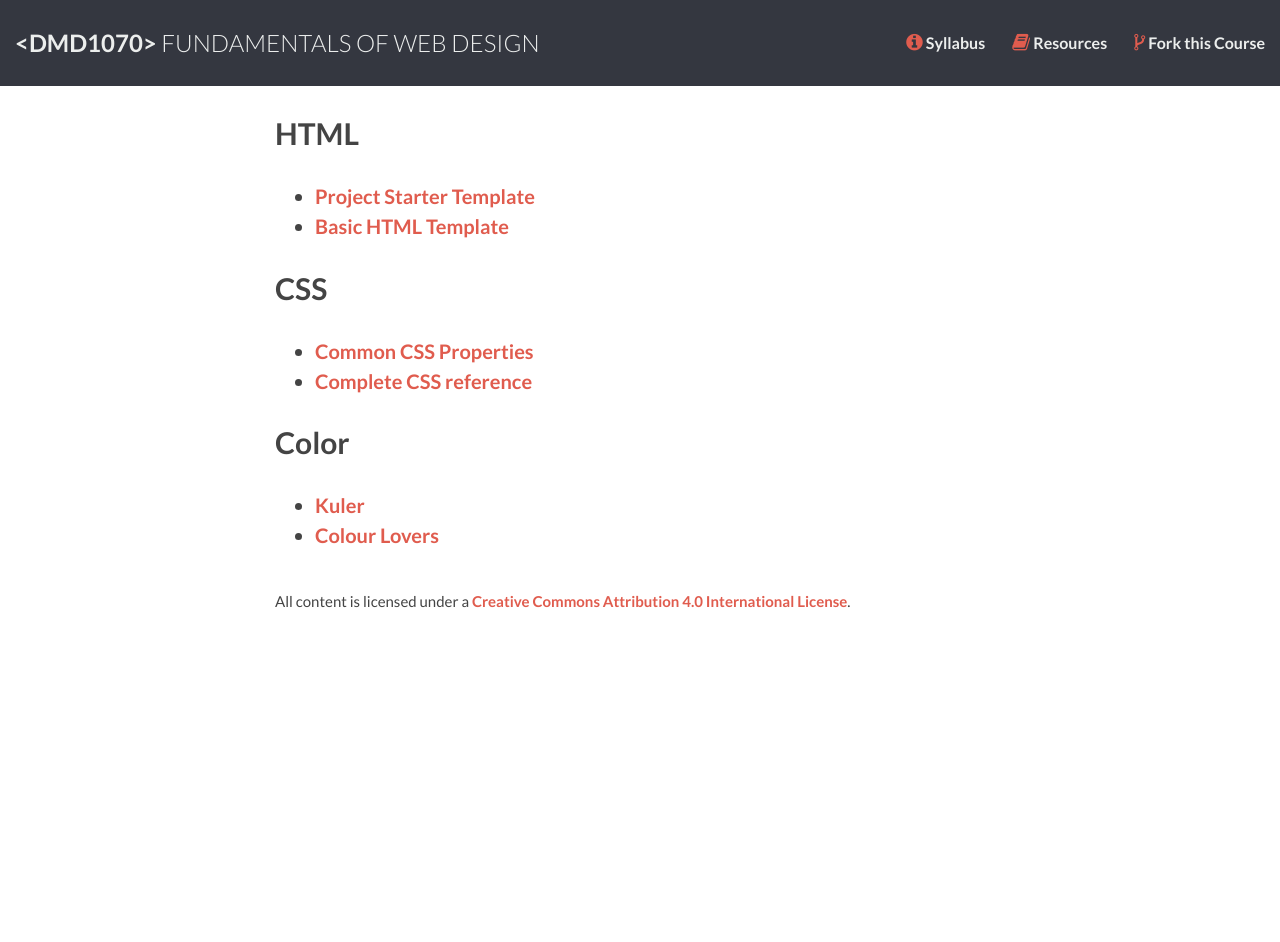
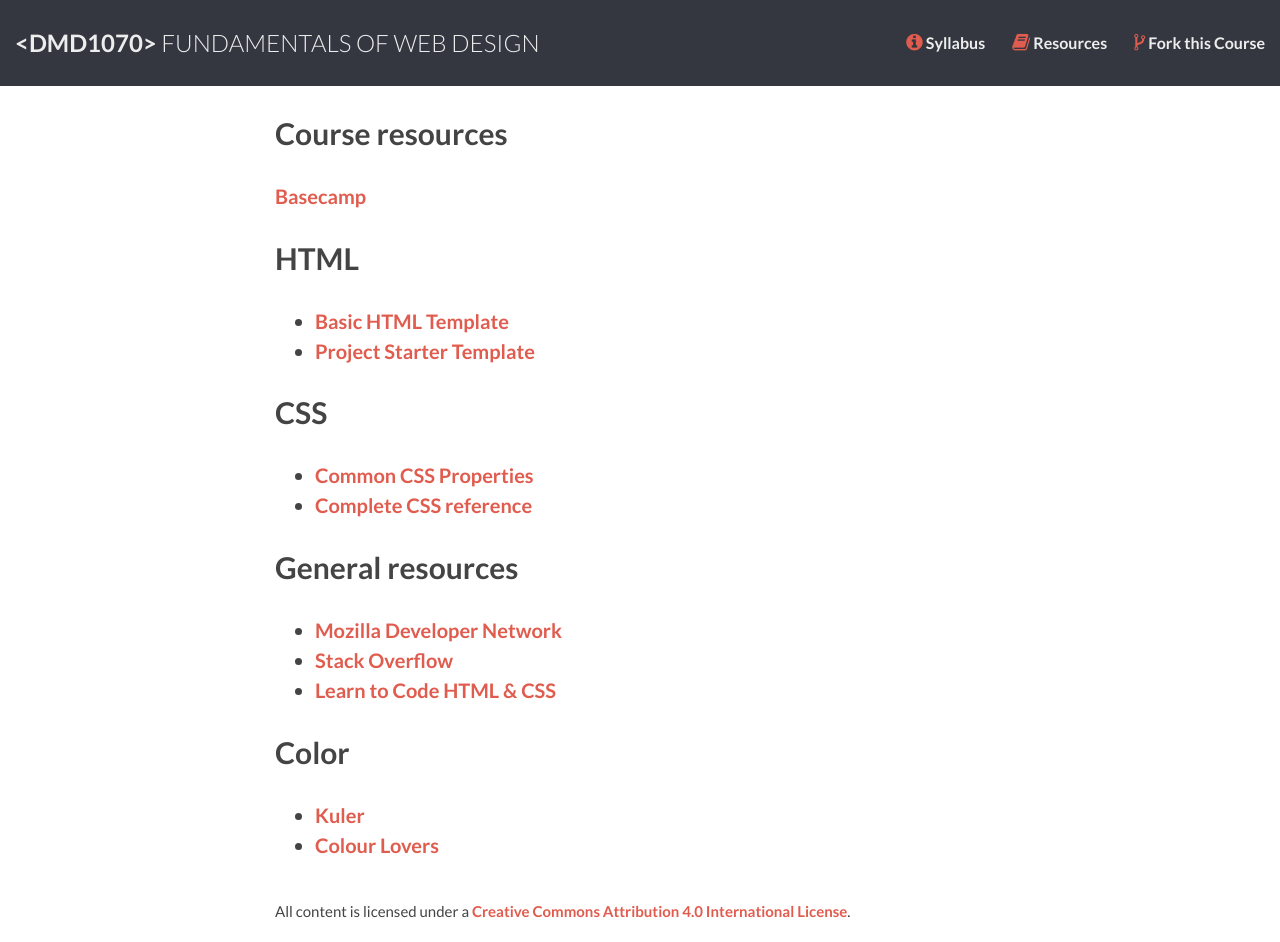
Before and after one commit to DMD1070/DMD1070.github.io, a Jekyll site: the page built from resources.md, in a window 1280 px wide. Built offline with Jekyll 4.4.1, drawn with Linux system fonts in a browser that asks for light colours; Markdown is read by kramdown in place of the engine named in the settings; before the commit the page ends 900 px from its top, so only the background shows below that.

Commit message:
update resources

```diff
--- a/resources.md
+++ b/resources.md
@@ -3,15 +3,26 @@ layout: default
 title: resources
 ---
 
+## Course resources
+
+[Basecamp](https://basecamp.com/)
+
 ## HTML
+
+- [Basic HTML Template](https://raw.githubusercontent.com/DMD1070/html-template/master/index.html)
 - [Project Starter Template](https://github.com/DMD1070/project-template)
-- [Basic HTML Template](https://github.com/DMD1070/html-template)
 
 ## CSS
 
 - [Common CSS Properties](http://www.openbookproject.net/tutorials/getdown/css/resources/lesson1/css_properties.html)
 - [Complete CSS reference](https://developer.mozilla.org/en-US/docs/Web/CSS/Reference)
 
+## General resources
+
+- [Mozilla Developer Network](https://developer.mozilla.org/)
+- [Stack Overflow](http://stackoverflow.com/)
+- [Learn to Code HTML & CSS](http://learn.shayhowe.com/)
+
 ## Color
 
 - [Kuler](http://kuler.adobe.com)
```
